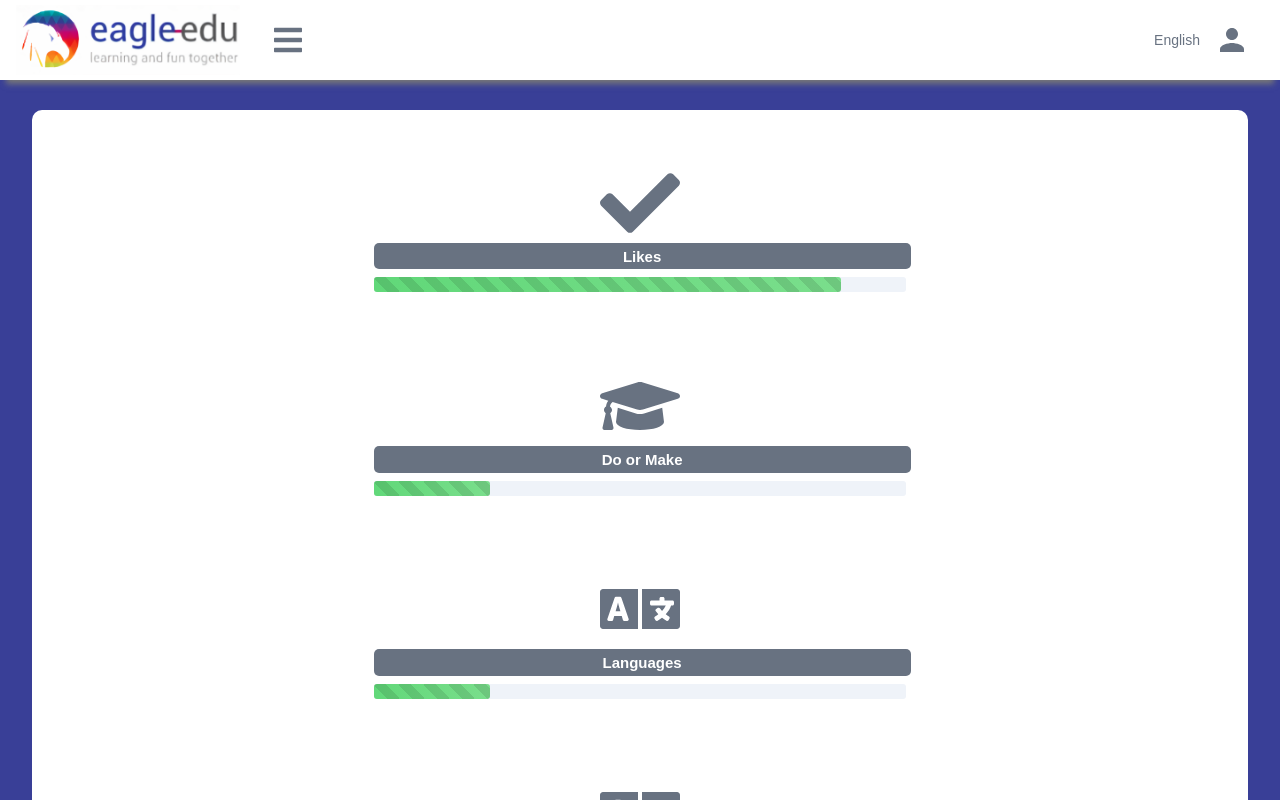
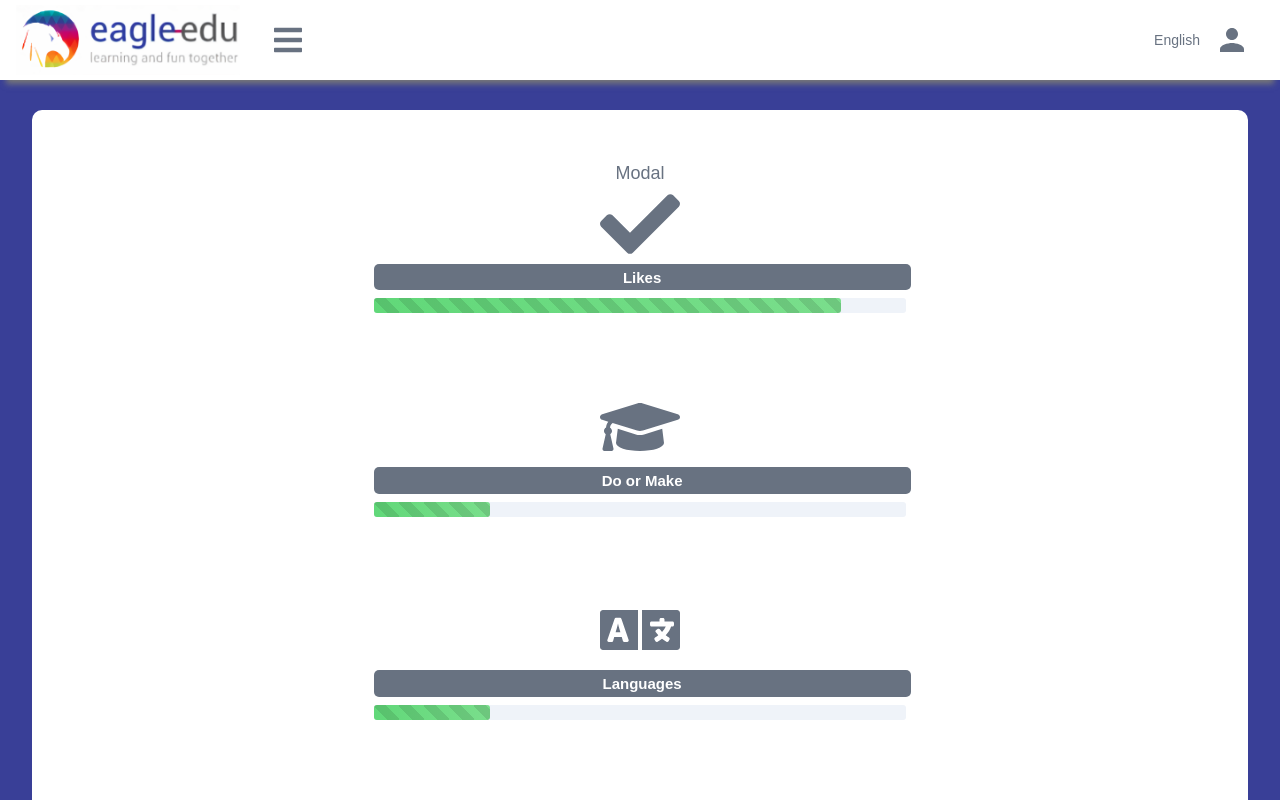
Before and after one commit to Muramatsu2602/eagle-edu-project, a React (Create React App) app in the folder web/: page /dashboard in a window 1280 px wide. Both pictures are taken after a click on the button "Likes". Shown: the top 800 px of the page. Built offline with nearby package versions, Linux system fonts and the light colour scheme.

Commit message:
Implement basic functionality for Modal

```diff
--- a/web/src/components/CourseCard/index.js
+++ b/web/src/components/CourseCard/index.js
@@ -8,17 +8,24 @@ import {
   Background,
   Progress,
   ProgressContainer,
-  ClickableArea
+  ClickableArea,
 } from "./course-card-styling";
 
+import { MissionModal } from "../MissionModal";
 
 const CourseCard = ({ course }) => {
-  const showTaskDetails = () => alert("Opening Course Details");
+  const [showModal, setShowModal] = useState(false);
+
+  const openMissionModal = () => {
+    setShowModal((prev) => !prev);
+  };
 
   return (
     <>
       <CardWrapper>
-        <ClickableArea onClick={showTaskDetails}>
+        <MissionModal showModal={showModal} setShowModal={setShowModal} />
+
+        <ClickableArea onClick={openMissionModal}>
           <CourseIconSection>{course.icon}</CourseIconSection>
           <CardButton>{course.title}</CardButton>
         </ClickableArea>
--- /dev/null
+++ b/web/src/components/MissionModal/index.js
@@ -0,0 +1,6 @@
+import React from "react";
+import styled from "styled-components";
+
+export const MissionModal = ({ showModal, setShowModal }) => {
+  return <>{showModal ? <div> Modal </div> : null}</>;
+};
```
Also changed, not shown: web/src/components/MissionModal/mission-modal-styling.js (added).
